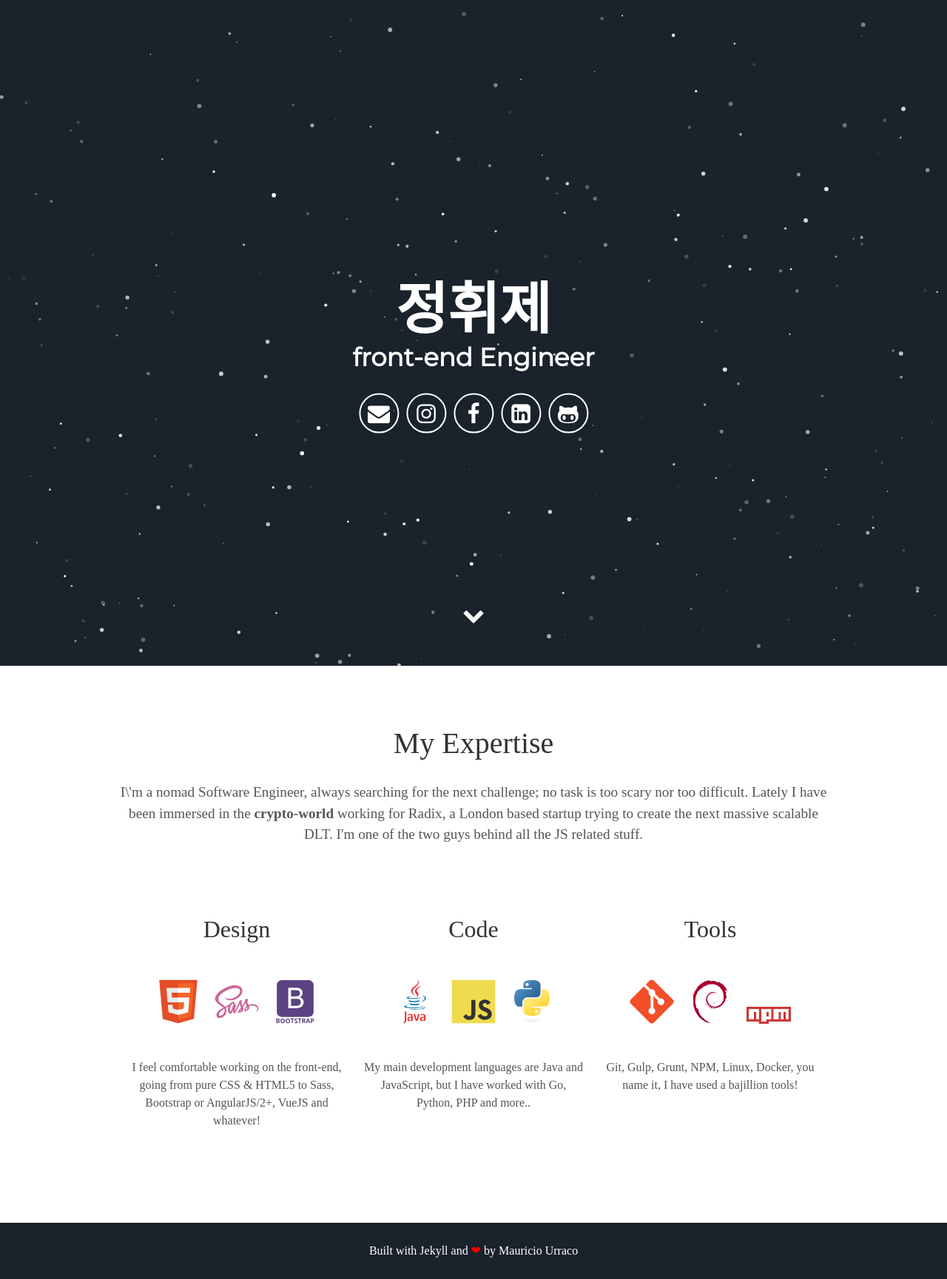
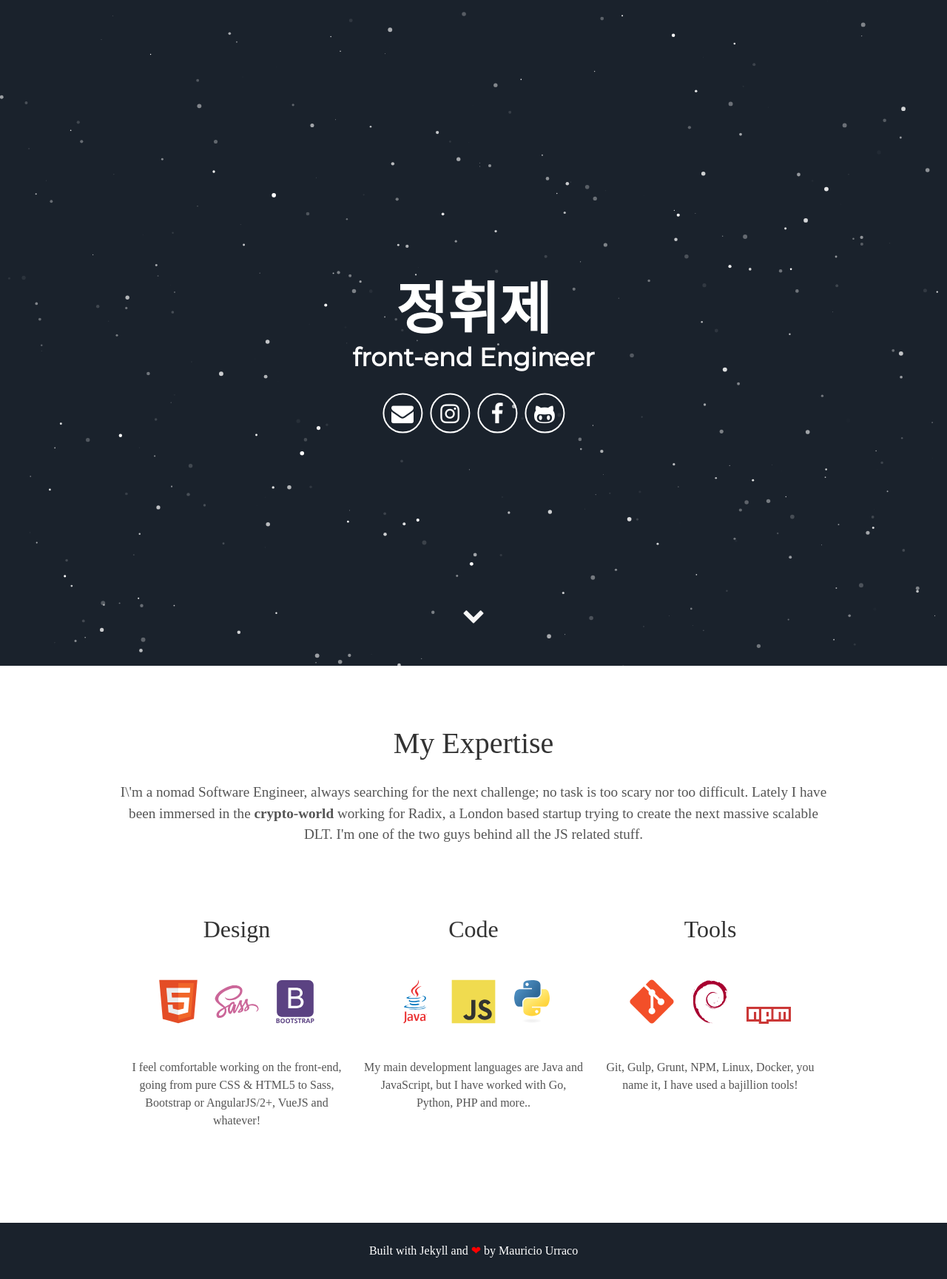
Before and after one commit to Hwije-Jung/Hwije-Jung.github.io, a Jekyll site: the page built from index.html, in a window 1280 px wide. Shown: the whole page at 74% size. Built offline with Jekyll 4.4.1, drawn with Linux system fonts in a browser that asks for light colours; some web fonts are replaced.

Commit message:
0828_1404

```diff
--- a/_includes/header.html
+++ b/_includes/header.html
@@ -8,7 +8,6 @@
         <a aria-label="Send email" href="gnwlp05@changwon.ac.kr"><i class="icon fa fa-envelope"></i></a>
         <a aria-label="My Instagram" target="_blank" href="https://www.instagram.com/hwi__je/?hl=ko"><i class="icon fa fa-instagram" aria-hidden="true"></i></a>
         <a aria-label="My Facebook" target="_blank" href="https://www.facebook.com/profile.php?id=100002452860478"><i class="icon fa fa-facebook" aria-hidden="true"></i></a>
-        <a aria-label="My LinkedIn" target="_blank" href="https://www.linkedin.com/in/murraco"><i class="icon fa fa-linkedin-square" aria-hidden="true"></i></a>
         <a aria-label="My Github" target="_blank" href="https://github.com/murraco"><i class="icon fa fa-github-alt" aria-hidden="true"></i></a>
       </div>
       <div class="header-links">
```
